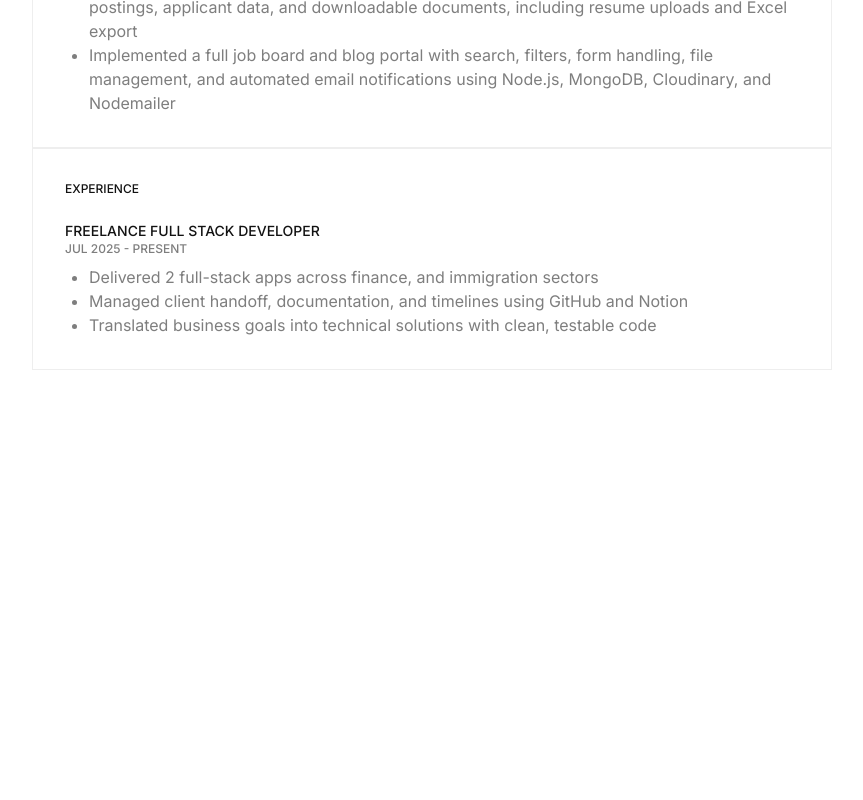
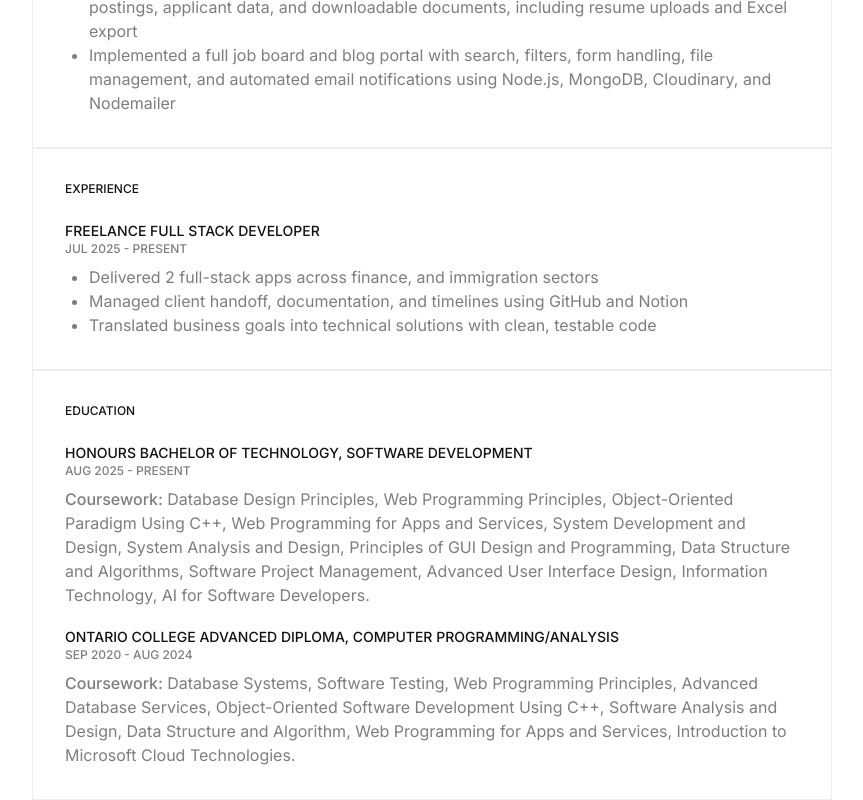
Before and after one commit to joewardperalta/single-page-resume, a Next.js app: page / in a window 1280 px wide. Shown: the part 1150-1950 px from the top of the page, without its empty margins (208-1071 px from the left). Before the commit the page ends 1520 px from the top, so only its background shows below. Built offline with nearby package versions, Linux system fonts and the light colour scheme.

Commit message:
Construct the education section.

```diff
--- a/app/page.js
+++ b/app/page.js
@@ -8,11 +8,13 @@ import SubTitle from "@/components/SubTitle";
 import Title from "@/components/Title";
 import Wrapper from "@/components/Wrapper";
 import ExperienceCard from "@/components/ExperienceCard";
+import EducationCard from "@/components/EducationCard";
 
 import skills from "@/data/skills.json";
 import socials from "@/data/socials.json";
 import projects from "@/data/projects.json";
 import experience from "@/data/experience.json";
+import education from "@/data/education.json";
 
 export default function Home() {
   return (
@@ -109,6 +111,21 @@ export default function Home() {
           </ul>
         </Wrapper>
       </section>
+
+      {/* Education Section */}
+      <section>
+        <Wrapper>
+          <SectionHeading className="mb-6">Education</SectionHeading>
+
+          <ul className="space-y-5">
+            {education.map((education) => (
+              <li key={education.id}>
+                <EducationCard education={education} />
+              </li>
+            ))}
+          </ul>
+        </Wrapper>
+      </section>
     </main>
   );
 }
```
